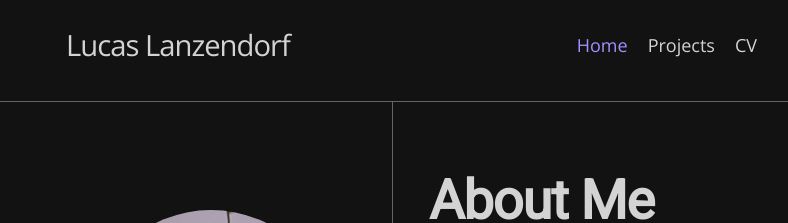
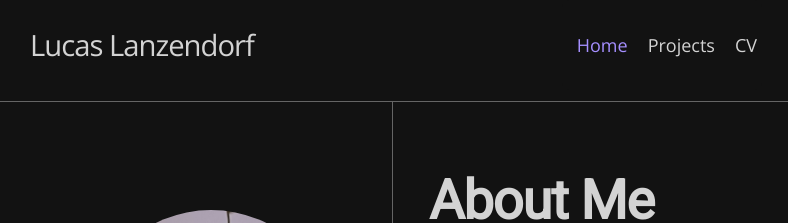
Before and after one commit to Lanzendorf/lanzendorf.github.io, a Jekyll site: the page built from index.html, in a window 1280 px wide. Shown: the top 223 px of the page, without its empty margins (244-1032 px from the left). Built offline with Jekyll 4.4.1, drawn with Linux system fonts in a browser that asks for light colours; nearby versions of some CDN libraries; some web fonts are replaced; the list of posts is cut into pages by our own code.

Commit message:
updated header padding

```diff
--- a/_layouts/cv.html
+++ b/_layouts/cv.html
@@ -63,7 +63,7 @@
 
   <body>
     <div class="site-container">
-      <header class="site-header" style="padding-right: 20vw; padding-left: calc(20vw + 36px);">
+      <header class="site-header" style="padding-right: 20vw; padding-left: 20vw;">
         {% include header.html %}
       </header>
 
--- a/_layouts/default.html
+++ b/_layouts/default.html
@@ -8,7 +8,7 @@
 
   <body>
     <div class="site-container">
-      <header class="site-header" style="padding-right: 20vw; padding-left: calc(20vw + 36px);">
+      <header class="site-header" style="padding-right: 20vw; padding-left: 20vw;">
         {% include header.html %}
       </header>
 
--- a/_layouts/portfolio.html
+++ b/_layouts/portfolio.html
@@ -95,7 +95,7 @@
 
   <body>
     <div class="site-container">
-      <header class="site-header" style="padding-right: 20vw; padding-left: calc(20vw + 36px);">
+      <header class="site-header" style="padding-right: 20vw; padding-left: 20vw;">
         {% include header.html %}
       </header>
 
--- a/_layouts/project-desc.html
+++ b/_layouts/project-desc.html
@@ -15,7 +15,7 @@
 
   <body>
     <div class="site-container">
-      <header class="site-header" style="padding-right: 20vw; padding-left: calc(20vw + 36px);">
+      <header class="site-header" style="padding-right: 20vw; padding-left: 20vw;">
         {% include header.html %}
       </header>
 
```
